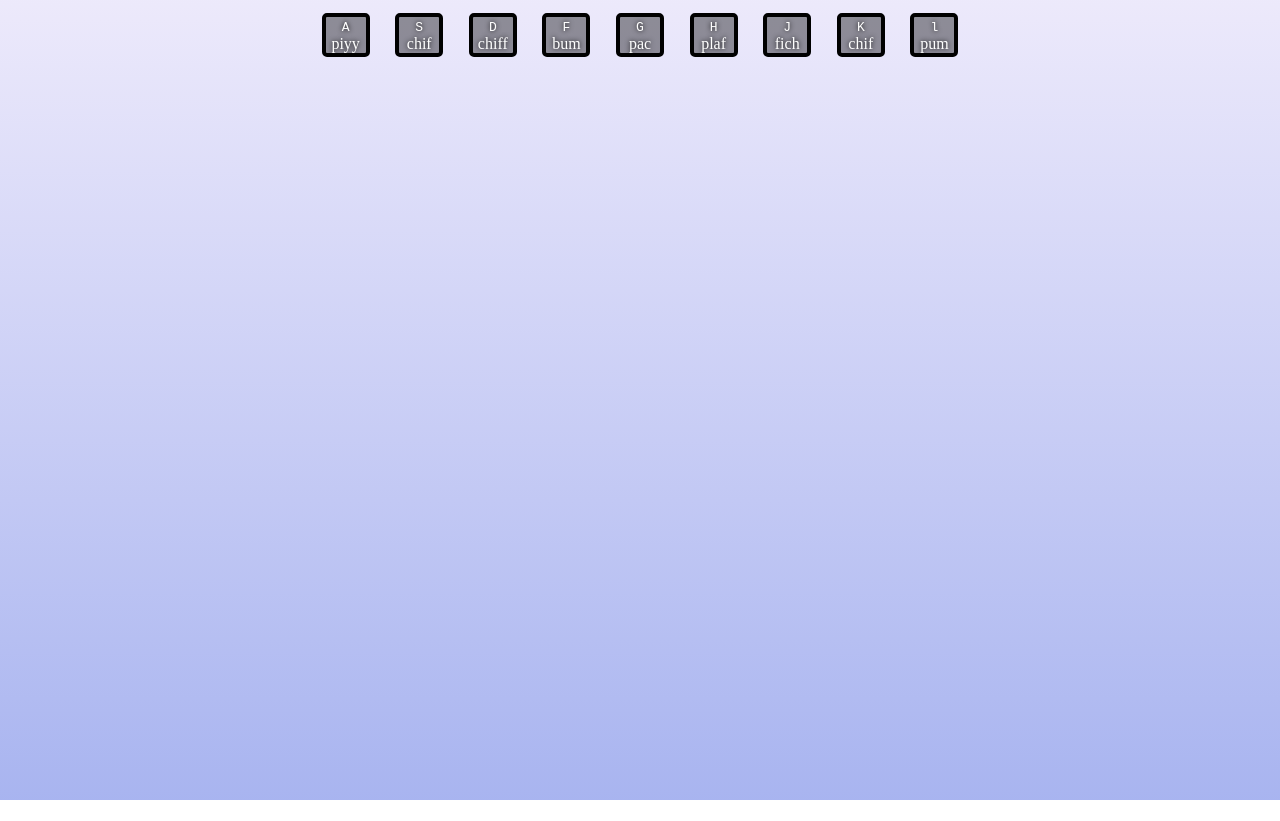
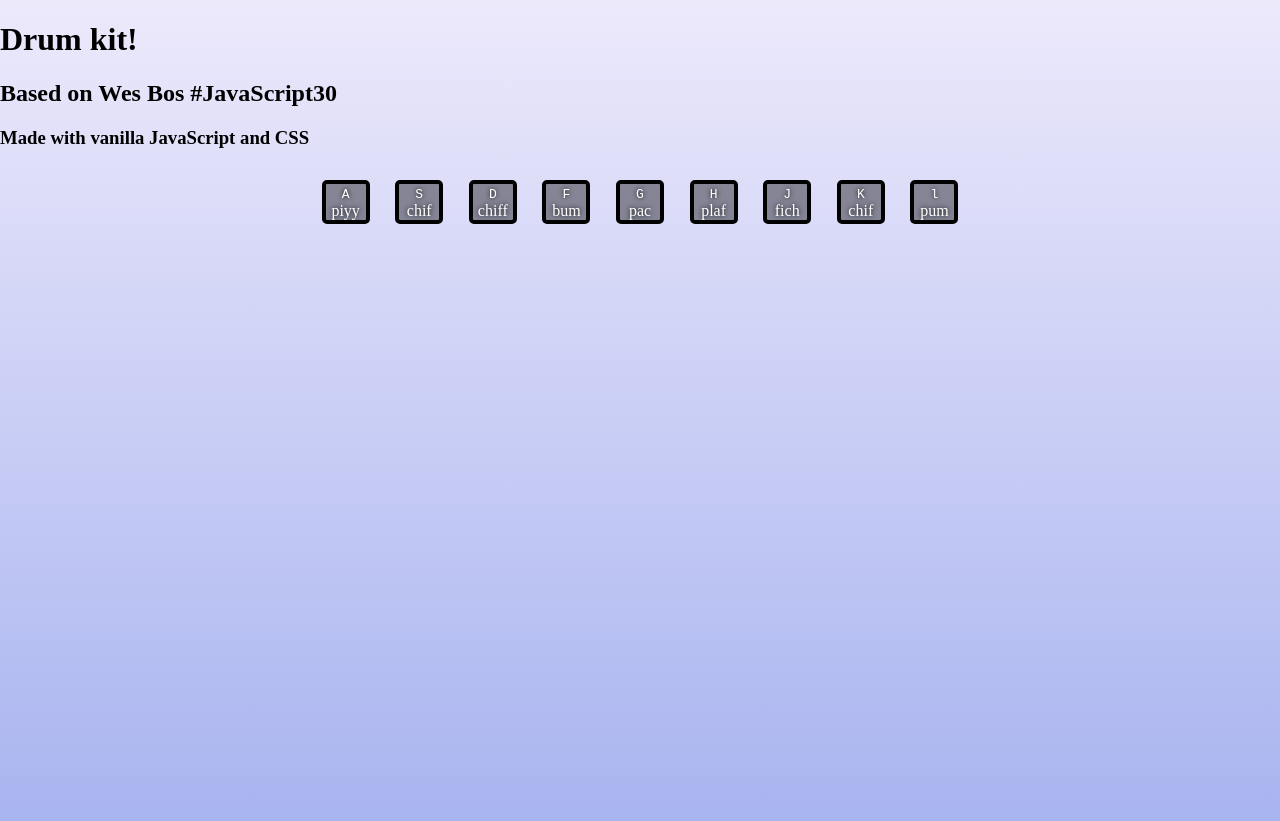
Before and after one commit to sebastian-alcantara/drumKit, a plain HTML site: page index.html in a window 1280 px wide. Before the commit the page ends 800 px from the top, so only its background shows below. Drawn offline with Linux system fonts and the light colour scheme.

Commit message:
Added info about project. Added new font

```diff
--- a/index.html
+++ b/index.html
@@ -7,6 +7,11 @@
     <meta name="viewport" content="width=device-width, initial-scale=1.0" />
 </head>
 <body>
+    <header>
+        <h1>Drum kit!</h1>
+        <h2>Based on Wes Bos #JavaScript30</h2>
+        <h3>Made with vanilla JavaScript and CSS</h3>
+    </header>
     <div class="keys">
         <div data-key="65" class="key" id="65">
             <kbd>A</kbd>
```
